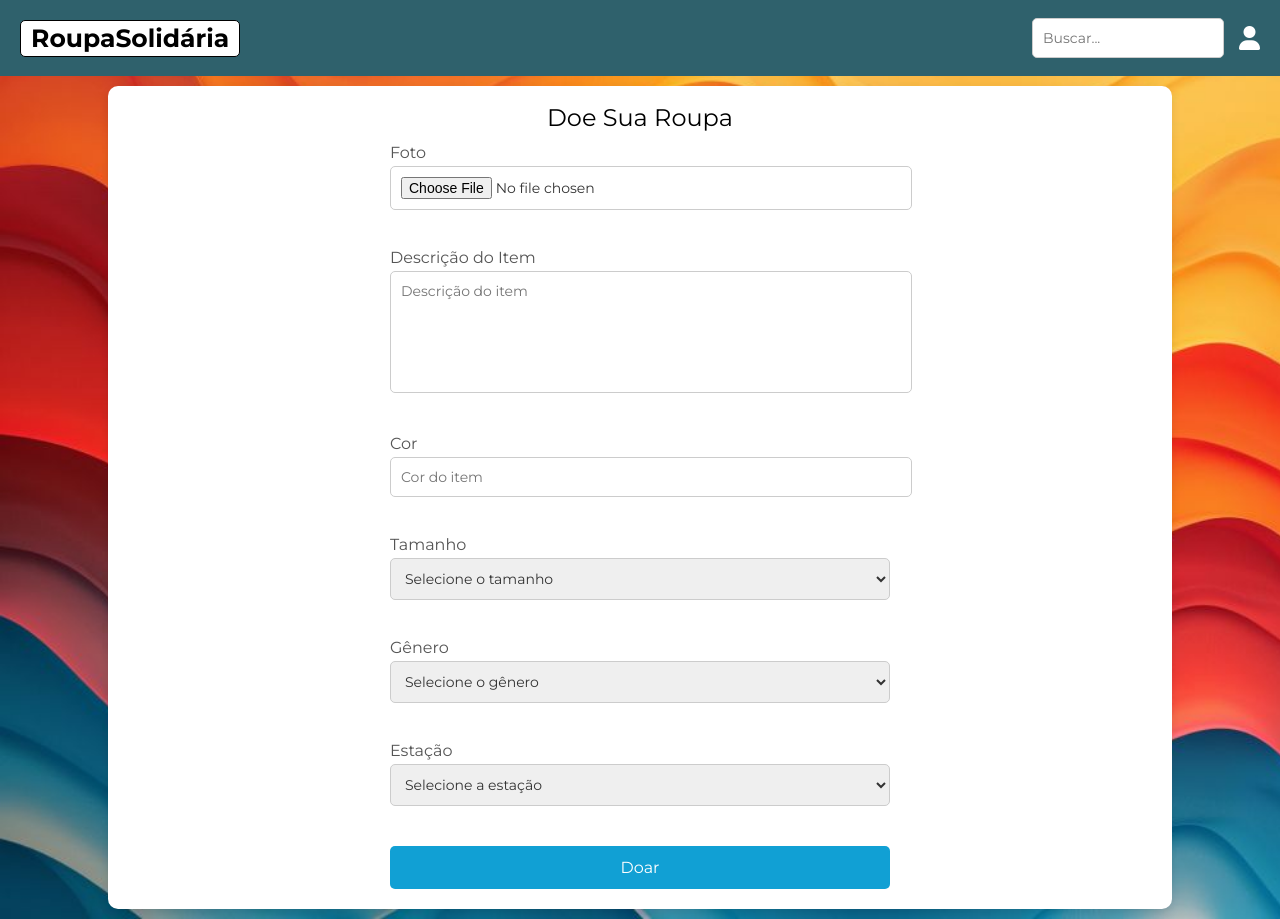
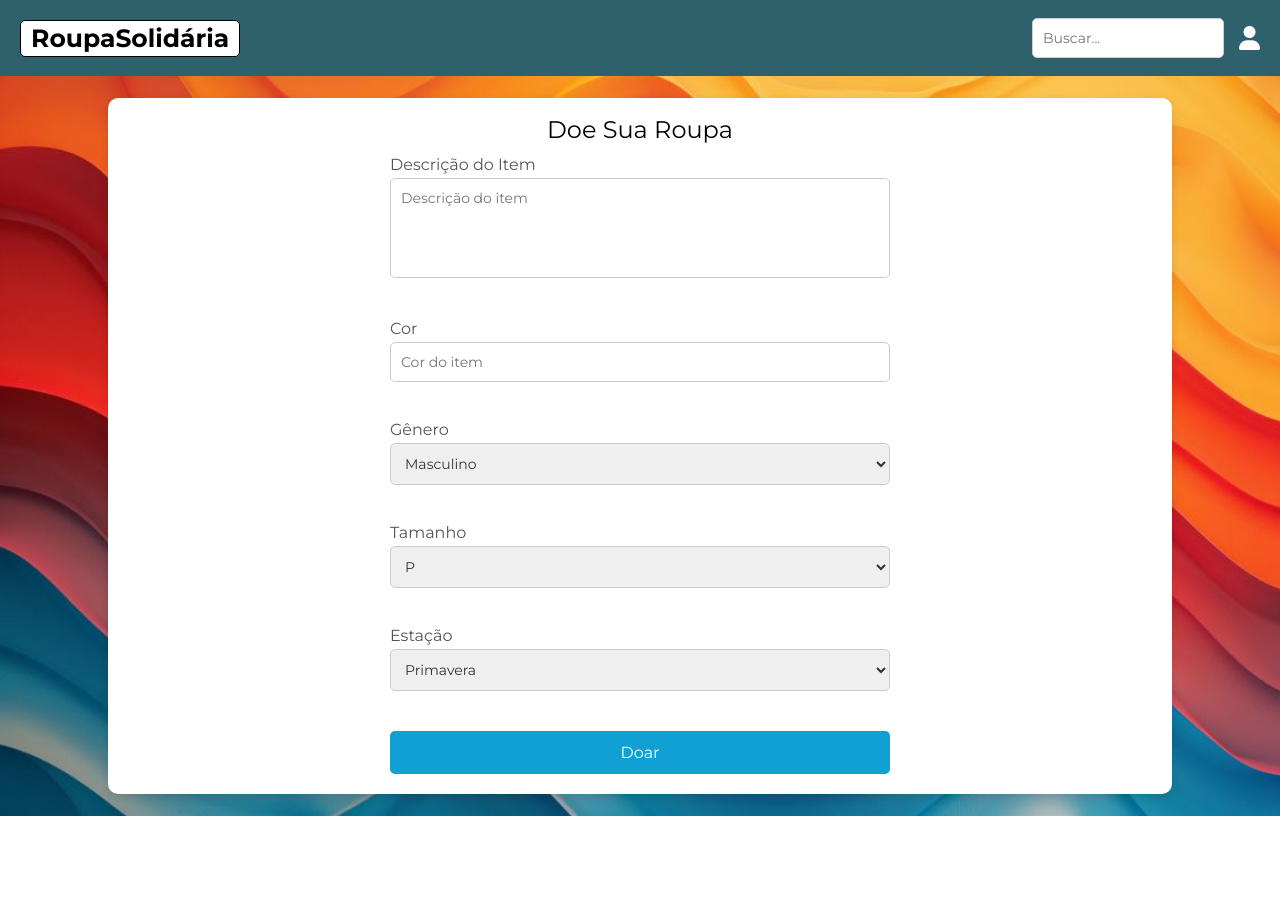
Before and after one commit to raphaeljjoao/roupa-solidaria, an Angular app in the folder app/: page /donate in a window 1280 px wide. After the commit the page ends 816 px from the top, so only its background shows below. Built offline with nearby package versions, Linux system fonts and the light colour scheme; sample sign-in values are in the browser's storage.

Commit message:
Refactor clothing donation form to use dynamic options for size, gender, and season

```diff
--- a/app/src/app/clothing-donation/clothing-donation.component.html
+++ b/app/src/app/clothing-donation/clothing-donation.component.html
@@ -4,11 +4,6 @@
     <div class="donation-form">
       <h2>Doe Sua Roupa</h2>
       <form (submit)="submitForm()">
-        <div class="form-group">
-          <label for="photo">Foto</label>
-          <input type="file" id="photo" name="photo" (change)="onFileChange($event)" accept="image/*" required>
-        </div>
-
         <div class="form-group">
           <label for="description">Descrição do Item</label>
           <textarea id="description" name="description" placeholder="Descrição do item" required></textarea>
@@ -20,35 +15,29 @@
         </div>
 
         <div class="form-group">
-          <label for="size">Tamanho</label>
-          <select id="size" name="size" required>
-            <option value="">Selecione o tamanho</option>
-            <option value="P">P</option>
-            <option value="M">M</option>
-            <option value="G">G</option>
-            <option value="GG">GG</option>
-            <option value="Único">Único</option>
+          <label for="gender">Gênero</label>
+          <select id="gender" name="gender" required>
+            <option *ngFor="let option of genderOptions" [value]="option.value">
+              {{ option.label }}
+            </option>
           </select>
         </div>
 
         <div class="form-group">
-          <label for="gender">Gênero</label>
-          <select id="gender" name="gender" required>
-            <option value="">Selecione o gênero</option>
-            <option value="Masculino">Masculino</option>
-            <option value="Feminino">Feminino</option>
-            <option value="Unissex">Unissex</option>
+          <label for="size">Tamanho</label>
+          <select id="size" name="size" required>
+            <option *ngFor="let option of sizeOptions" [value]="option.value">
+              {{ option.label }}
+            </option>
           </select>
         </div>
 
         <div class="form-group">
           <label for="season">Estação</label>
           <select id="season" name="season" required>
-            <option value="">Selecione a estação</option>
-            <option value="Verão">Verão</option>
-            <option value="Outono">Outono</option>
-            <option value="Inverno">Inverno</option>
-            <option value="Primavera">Primavera</option>
+            <option *ngFor="let option of seasonOptions" [value]="option.value">
+              {{ option.label }}
+            </option>
           </select>
         </div>
 
--- a/app/src/app/clothing-donation/clothing-donation.component.scss
+++ b/app/src/app/clothing-donation/clothing-donation.component.scss
@@ -44,6 +44,7 @@
   font-size: 14px;
   color: #333;
   margin-top: 5px;
+  box-sizing: border-box;
 }
 
 .form-group textarea {
@@ -76,7 +77,6 @@ form {
 
 input, select, textarea {
   width: 100%;
-  padding: 10px;
   margin: 5px 0;
   border-radius: 5px;
   border: 1px solid #ccc;
--- a/app/src/app/clothing-donation/clothing-donation.component.ts
+++ b/app/src/app/clothing-donation/clothing-donation.component.ts
@@ -1,6 +1,7 @@
 import { CommonModule } from '@angular/common';
 import { Component } from '@angular/core';
 import { NavbarComponent } from '../shared/navbar/navbar.component';
+import { GenderChoices, SeasonChoices, SizeChoices } from '../../enum/Clothing';
 
 @Component({
   selector: 'app-clothing-donation',
@@ -10,9 +11,25 @@ import { NavbarComponent } from '../shared/navbar/navbar.component';
 })
 export class ClothingDonationComponent {
 
-  onFileChange(event: Event) {
+  genderOptions = [
+    { value: GenderChoices.Male, label: 'Masculino' },
+    { value: GenderChoices.Female, label: 'Feminino' },
+    { value: GenderChoices.Unisex, label: 'Unissex' },
+  ];
 
-  }
+  sizeOptions = [
+    { value: SizeChoices.Small, label: 'P' },
+    { value: SizeChoices.Medium, label: 'M' },
+    { value: SizeChoices.Large, label: 'G' },
+    { value: SizeChoices.ExtraLarge, label: 'GG' },
+  ];
+
+  seasonOptions = [
+    { value: SeasonChoices.Spring, label: 'Primavera' },
+    { value: SeasonChoices.Summer, label: 'Verão' },
+    { value: SeasonChoices.Fall, label: 'Outono' },
+    { value: SeasonChoices.Winter, label: 'Inverno' },
+  ];
 
   submitForm() {
 
```
